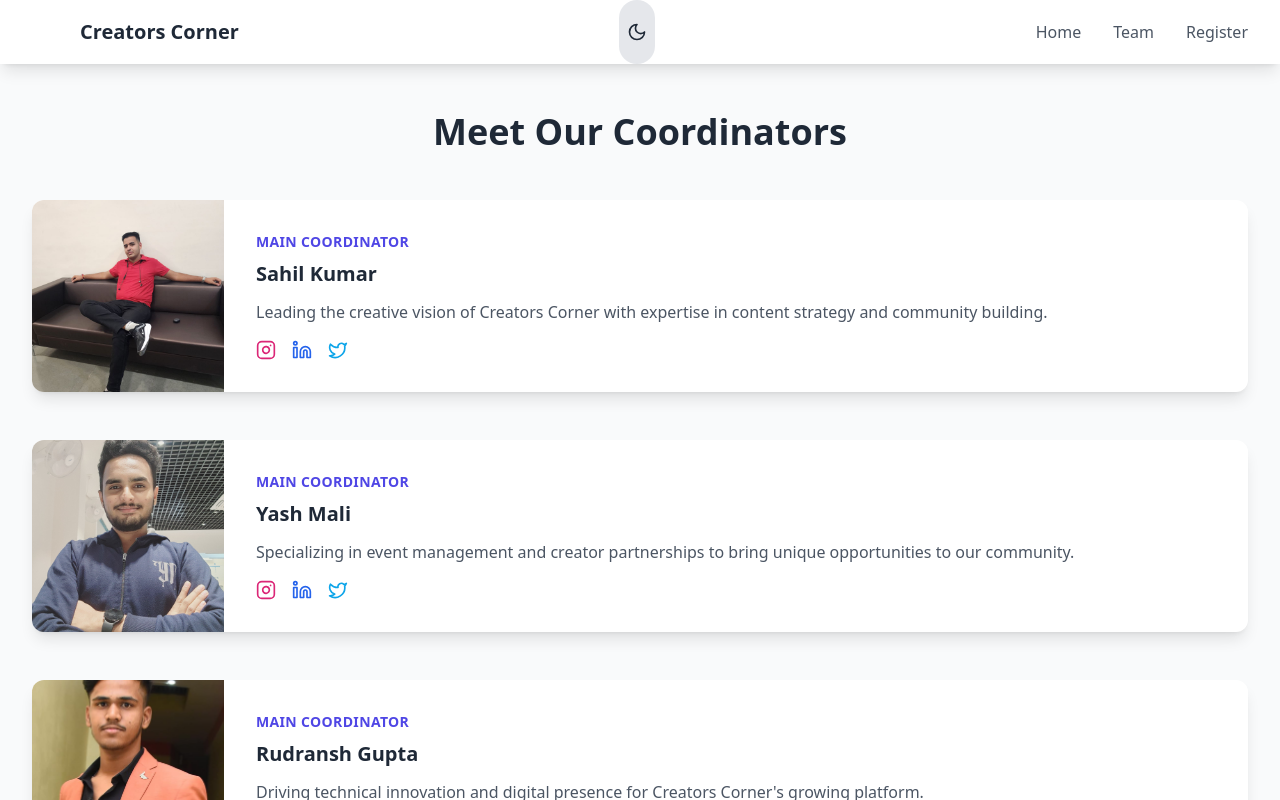
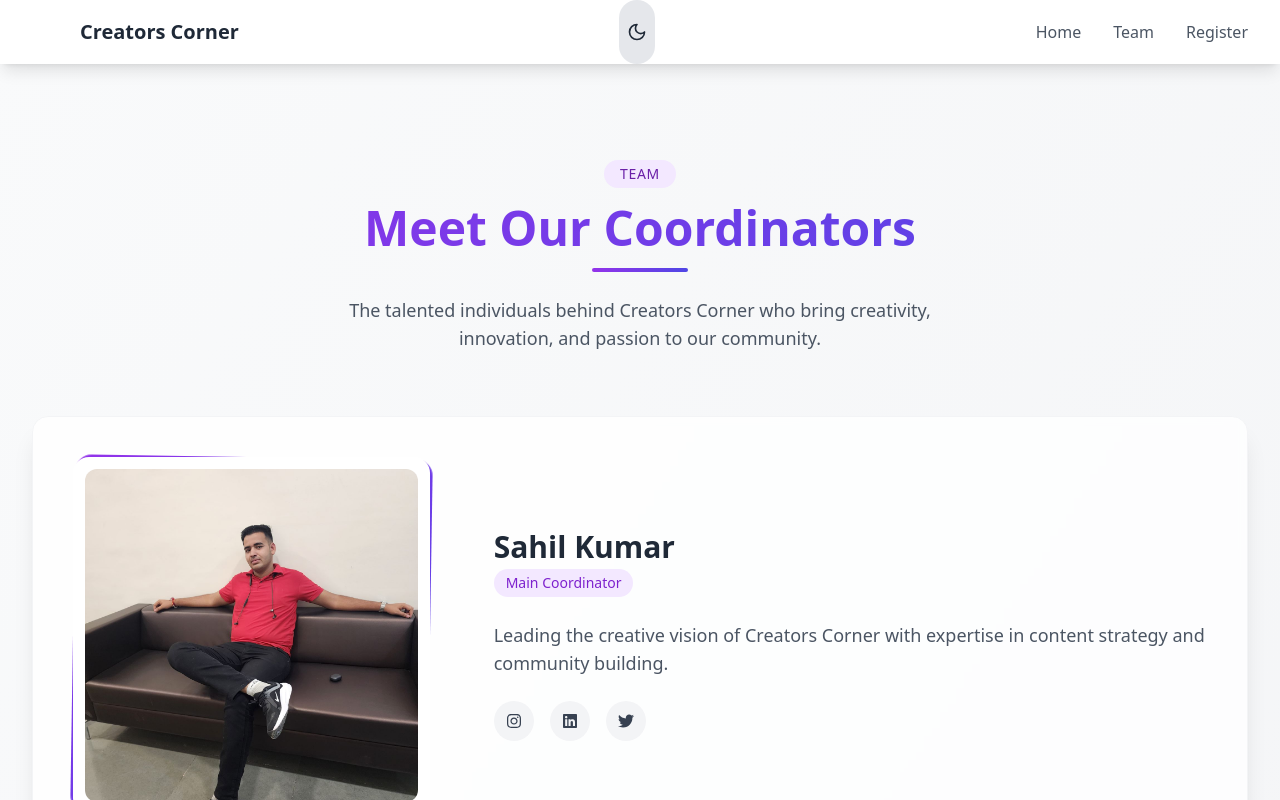
Before and after one commit to nst-sdc/NST-Creators-Corner, a React (Vite) app: page /coordinators in a window 1280 px wide. Shown: the top 800 px of the page. Built offline with nearby package versions, Linux system fonts and the light colour scheme.

Commit message:
Updated Coordinators page

```diff
--- a/package.json
+++ b/package.json
@@ -16,6 +16,7 @@
     "lucide-react": "^0.344.0",
     "react": "^18.3.1",
     "react-dom": "^18.3.1",
+    "react-icons": "^5.5.0",
     "react-intersection-observer": "^9.8.1",
     "react-router-dom": "^6.22.3"
   },
--- a/src/pages/Coordinators.tsx
+++ b/src/pages/Coordinators.tsx
@@ -1,13 +1,13 @@
-// Coordinators page component that displays the team of coordinators with their details and social links
+import { motion } from 'framer-motion';
 import Navbar from '../components/Navbar';
-import CoordinatorCard from '../components/CoordinatorCard';
+import { FaInstagram, FaLinkedin, FaTwitter } from 'react-icons/fa';
 
 export default function Coordinators() {
   const coordinators = [
     {
       name: 'Sahil Kumar',
       role: 'Main Coordinator',
-      image: '../../images/sahil.jpeg',
+      image: '/images/sahil.jpeg',
       bio: 'Leading the creative vision of Creators Corner with expertise in content strategy and community building.',
       socials: {
         instagram: 'sahil.kumar',
@@ -18,7 +18,7 @@ export default function Coordinators() {
     {
       name: 'Yash Mali',
       role: 'Main Coordinator',
-      image: '../../images/yash.jpeg',
+      image: '/images/yash.jpeg',
       bio: 'Specializing in event management and creator partnerships to bring unique opportunities to our community.',
       socials: {
         instagram: 'yash.mali',
@@ -29,7 +29,7 @@ export default function Coordinators() {
     {
       name: 'Rudransh Gupta',
       role: 'Main Coordinator',
-      image: '../../images/rudrash.jpeg',
+      image: '/images/rudrash.jpeg',
       bio: "Driving technical innovation and digital presence for Creators Corner's growing platform.",
       socials: {
         instagram: 'rudraksha.gupta',
@@ -39,21 +39,194 @@ export default function Coordinators() {
     },
   ];
 
+  const containerVariants = {
+    hidden: { opacity: 0 },
+    visible: {
+      opacity: 1,
+      transition: {
+        staggerChildren: 0.3,
+      },
+    },
+  };
+
+  const headerVariants = {
+    hidden: { opacity: 0, y: -30 },
+    visible: { opacity: 1, y: 0, transition: { duration: 0.6, ease: 'easeOut' } },
+  };
+
   return (
     <>
       <Navbar />
-      <div className="pt-16 bg-gray-50 dark:bg-navy transition-colors duration-300">
-        <div className="max-w-7xl mx-auto px-4 sm:px-6 lg:px-8 py-12">
-          <h1 className="text-4xl font-bold text-center text-gray-800 dark:text-white mb-12">
-            Meet Our Coordinators
-          </h1>
-          <div className="grid grid-cols-1 gap-12">
+      <div className="relative pt-16 bg-gradient-to-br from-gray-50 to-gray-100 dark:from-navy dark:to-navy-dark min-h-screen transition-colors duration-300 overflow-hidden">
+        {/* Animated Background Bubbles */}
+        <motion.div
+          className="absolute inset-0 -z-10"
+          initial="hidden"
+          animate="visible"
+          variants={containerVariants}
+        >
+          {[...Array(12)].map((_, i) => (
+            <motion.div
+              key={i}
+              className="absolute rounded-full blur-3xl opacity-30 dark:opacity-10"
+              style={{
+                width: Math.random() * 100 + 100,
+                height: Math.random() * 100 + 100,
+                backgroundColor: `hsl(${Math.random() * 360}, 70%, 80%)`,
+                top: `${Math.random() * 100}%`,
+                left: `${Math.random() * 100}%`,
+              }}
+              animate={{
+                x: [0, Math.random() * 100 - 50],
+                y: [0, Math.random() * 100 - 50],
+                rotate: [0, 360],
+              }}
+              transition={{
+                duration: 20,
+                repeat: Infinity,
+                repeatType: 'reverse',
+                ease: 'easeInOut',
+              }}
+            />
+          ))}
+        </motion.div>
+
+        <div className="max-w-7xl mx-auto px-4 sm:px-6 lg:px-8 py-16 md:py-24 relative z-10">
+          <motion.div
+            initial="hidden"
+            animate="visible"
+            variants={headerVariants}
+            className="text-center mb-16"
+          >
+            <span className="inline-block px-4 py-1 rounded-full bg-purple-100 dark:bg-purple-900/30 text-purple-800 dark:text-purple-200 text-sm font-medium tracking-wider mb-4">
+              TEAM
+            </span>
+            <h1 className="text-5xl font-bold text-gray-800 dark:text-white mb-4 bg-clip-text text-transparent bg-gradient-to-r from-purple-600 to-indigo-600 dark:from-purple-400 dark:to-indigo-400">
+              Meet Our Coordinators
+            </h1>
+            <div className="h-1 w-24 bg-gradient-to-r from-purple-600 to-indigo-600 rounded-full mx-auto mb-6"></div>
+            <p className="text-gray-600 dark:text-gray-300 max-w-2xl mx-auto text-lg">
+              The talented individuals behind Creators Corner who bring creativity, innovation, and passion to our community.
+            </p>
+          </motion.div>
+
+          <motion.div className="space-y-24" variants={containerVariants} initial="hidden" animate="visible">
             {coordinators.map((coordinator, index) => (
-              <CoordinatorCard key={index} {...coordinator} />
+              <CoordinatorCard key={index} {...coordinator} index={index} />
             ))}
-          </div>
+          </motion.div>
         </div>
       </div>
     </>
   );
 }
+
+const CoordinatorCard = ({ name, role, image, bio, socials, index }) => {
+  const isEven = index % 2 === 0;
+
+  const cardVariants = {
+    hidden: { opacity: 0, y: 50 },
+    visible: {
+      opacity: 1,
+      y: 0,
+      transition: {
+        duration: 0.8,
+        ease: 'easeOut',
+      },
+    },
+  };
+
+  const imageVariants = {
+    hidden: { scale: 0.8, opacity: 0 },
+    visible: {
+      scale: 1,
+      opacity: 1,
+      transition: {
+        delay: 0.2,
+        duration: 0.5,
+        ease: 'easeOut',
+      },
+    },
+  };
+
+  const socialVariants = {
+    hidden: { opacity: 0, scale: 0 },
+    visible: (i) => ({
+      opacity: 1,
+      scale: 1,
+      transition: {
+        delay: 0.5 + i * 0.1,
+        duration: 0.3,
+        ease: 'backOut',
+      },
+    }),
+  };
+
+  return (
+    <motion.div
+      variants={cardVariants}
+      initial="hidden"
+      animate="visible"
+      className={`flex flex-col md:flex-row ${isEven ? '' : 'md:flex-row-reverse'} items-center gap-8 md:gap-16 bg-white dark:bg-navy-light rounded-2xl p-6 md:p-10 shadow-xl backdrop-blur-sm bg-opacity-80 dark:bg-opacity-30 border border-gray-100 dark:border-gray-800`}
+    >
+      <motion.div className="relative w-full md:w-1/3 aspect-square" variants={imageVariants}>
+        <motion.div
+          className="absolute inset-0 bg-gradient-to-br from-purple-600 to-indigo-600 rounded-2xl -rotate-6 z-0"
+          animate={{ rotate: [-6, 6, -6] }}
+          transition={{ duration: 8, repeat: Infinity, ease: 'easeInOut' }}
+        />
+        <div className="absolute inset-0 bg-white dark:bg-navy-light z-10 rounded-2xl p-2 md:p-3">
+          <div className="relative w-full h-full overflow-hidden rounded-xl">
+            <motion.img
+              src={image}
+              alt={name}
+              className="w-full h-full object-cover"
+              whileHover={{ scale: 1.05 }}
+              transition={{ duration: 0.3 }}
+            />
+          </div>
+        </div>
+      </motion.div>
+
+      <div className="w-full md:w-2/3 space-y-4 md:space-y-6 text-center md:text-left">
+        <div>
+          <h3 className="text-2xl md:text-3xl font-bold text-gray-800 dark:text-white">{name}</h3>
+          <span className="inline-block mt-1 px-3 py-1 bg-purple-100 dark:bg-purple-900/30 text-purple-700 dark:text-purple-300 text-sm rounded-full">
+            {role}
+          </span>
+        </div>
+
+        <p className="text-gray-600 dark:text-gray-300 text-lg">{bio}</p>
+
+        <div className="flex gap-4 justify-center md:justify-start">
+          {Object.entries(socials).map(([platform, username], i) => (
+            <motion.a
+              key={platform}
+              href={`https://www.${platform}.com/${username}`}
+              target="_blank"
+              rel="noopener noreferrer"
+              custom={i}
+              variants={socialVariants}
+              initial="hidden"
+              animate="visible"
+              whileHover={{ scale: 1.2 }}
+              className="flex items-center justify-center w-10 h-10 rounded-full bg-gray-100 dark:bg-navy-dark text-gray-700 dark:text-gray-200 transition-colors duration-300"
+              style={{
+                '--social-hover':
+                  platform === 'instagram'
+                    ? '#E1306C'
+                    : platform === 'linkedin'
+                    ? '#0077B5'
+                    : '#1DA1F2',
+              }}
+            >
+              {platform === 'instagram' && <FaInstagram />}
+              {platform === 'linkedin' && <FaLinkedin />}
+              {platform === 'twitter' && <FaTwitter />}
+            </motion.a>
+          ))}
+        </div>
+      </div>
+    </motion.div>
+  );
+};
--- a/src/pages/Home.tsx
+++ b/src/pages/Home.tsx
@@ -256,7 +256,7 @@ export default function Home() {
           href="/contact"
           variant="secondary"
           className="relative text-lg px-8 py-4 rounded-full shadow-xl group overflow-hidden bg-white/10 backdrop-blur-md border border-white/20"
-          style={{ fontFamily: "'Inter', sans-serif" }}
+          style = {{ fontFamily: "'Inter', sans-serif" }}
         >
           <motion.span
             className="absolute inset-0 bg-gradient-to-r from-fuchsia-600 to-purple-600 opacity-0 group-hover:opacity-100 transition-opacity duration-300"
```
Also changed, not shown: 1 other file (tests, documents, lock files or other folders).
